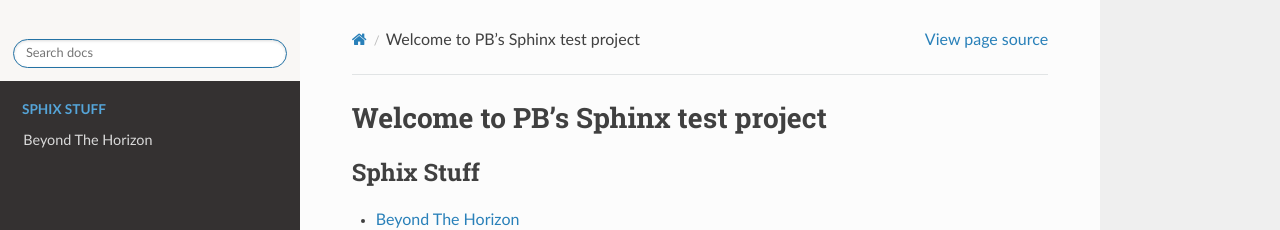
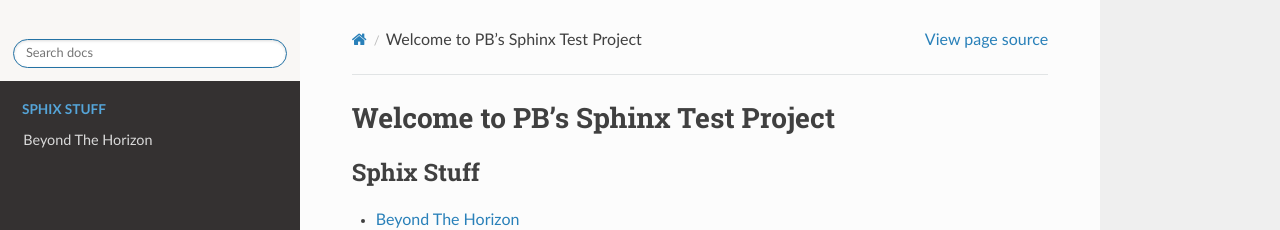
Before and after one commit to PaulEdwardBrennan/SphinxStuff, a Sphinx documentation site: the page built from docs/index.rst, in a window 1280 px wide. Shown: the top 230 px of the page. Built offline with Sphinx 7.4.7 and the Read the Docs theme 2.0.0, drawn with Linux system fonts in a browser that asks for light colours.

Commit message:
Spurious change

```diff
--- a/docs/index.rst
+++ b/docs/index.rst
@@ -3,7 +3,7 @@
    You can adapt this file completely to your liking, but it should at least
    contain the root `toctree` directive.
 
-Welcome to  PB's Sphinx test project
+Welcome to  PB's Sphinx Test Project
 ====================================
 
 .. toctree::
```
